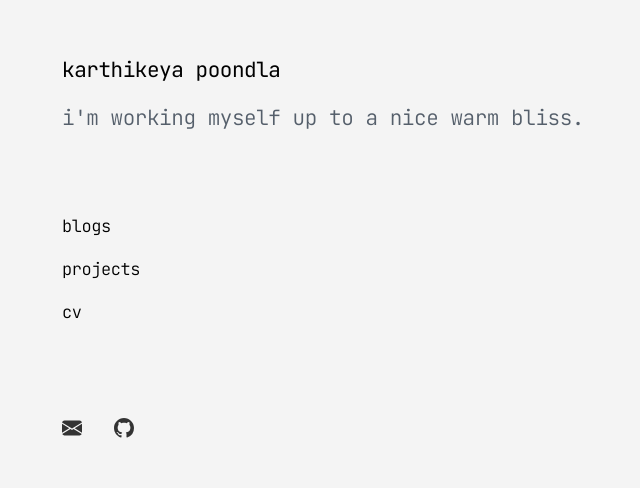
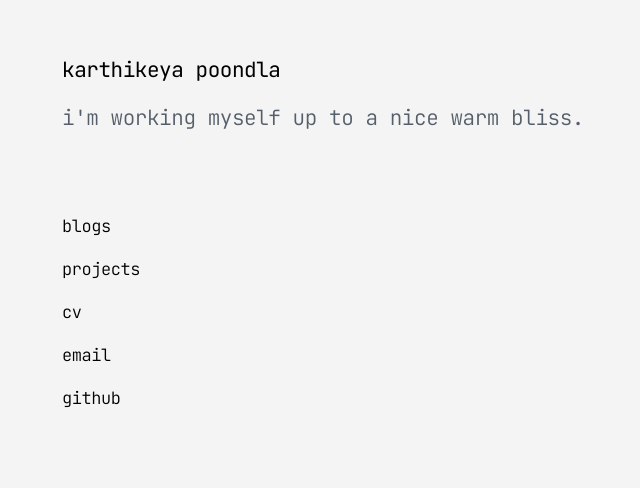
Before and after one commit to rthponder/rthponder.github.io, a plain HTML site: page index.html in a window 1280 px wide. Shown: the whole page, without its empty margins (144-784 px from the left). Drawn offline with Linux system fonts and the light colour scheme.

Commit message:
changes made

```diff
--- a/index.html
+++ b/index.html
@@ -25,29 +25,8 @@
       <h2><a href="blogs/">blogs</a></h2>
       <h2><a href="projects/">projects</a></h2>
       <h2><a href="https://drive.google.com/drive/folders/1bL3WJFdRoB_x13x3IDIvj0qOLh1s8nx0?usp=share_link" target="_blank">cv</a></h2>
+      <h2><a id="email-link" title="send me an email" aria-label="you can send me an email">email</a></h2>
+      <h2><a href="https://github.com/rthponder" title="github" target="_blank" aria-label="my github profile">github</a></h2>
   </main>
-
-  <footer>
-  <a id="email-link" title="send me an email" aria-label="you can send me an email">
-    <svg xmlns="http://www.w3.org/2000/svg" width="20" height="20" fill="currentColor" class="bi bi-envelope-fill" viewBox="0 0 16 16">
-      <path d="M.05 3.555A2 2 0 0 1 2 2h12a2 2 0 0 1 1.95 1.555L8 8.414zM0 4.697v7.104l5.803-3.558zM6.761 8.83l-6.57 4.027A2 2 0 0 0 2 14h12a2 2 0 0 0 1.808-1.144l-6.57-4.027L8 9.586zm3.436-.586L16 11.801V4.697z"/>
-    </svg>
-  </a>
-
-  <a href="https://github.com/rthponder" title="github" target="_blank" aria-label="my github profile">
-    <svg xmlns="http://www.w3.org/2000/svg" width="20" height="20" fill="currentColor" class="bi bi-github" viewBox="0 0 16 16">
-      <path d="M8 0C3.58 0 0 3.58 0 8c0 3.54 2.29 6.53 5.47 7.59.4.07.55-.17.55-.38
-      0-.19-.01-.82-.01-1.49-2.01.37-2.53-.49-2.69-.94-.09-.23-.48-.94-.82-1.13-.28-.15-.68-.52
-      -.01-.53.63-.01 1.08.58 1.23.82.72 1.21 1.87.87 2.33.66.07-.52.28-.87.51-1.07
-      -1.78-.2-3.64-.89-3.64-3.95 0-.87.31-1.59.82-2.15
-      -.08-.2-.36-1.02.08-2.12 0 0 .67-.21 2.2.82
-      .64-.18 1.32-.27 2-.27s1.36.09 2 .27c1.53-1.04 2.2-.82
-      2.2-.82.44 1.1.16 1.92.08 2.12.51.56.82 1.27.82 2.15
-      0 3.07-1.87 3.75-3.65 3.95.29.25.54.73.54 1.48
-      0 1.07-.01 1.93-.01 2.2 0 .21.15.46.55.38A8.01 8.01 0 0 0 16 8c0-4.42-3.58-8-8-8"/>
-    </svg>
-  </a>
-
-</footer>
 </body>
 </html>
--- a/styles/style.css
+++ b/styles/style.css
@@ -67,36 +67,3 @@ a:hover {
   z-index: 10;
   text-decoration: none;
 }
-
-. skills {
-	display: flex;
-  gap: 1.5rem;
-  padding-top: 1.5rem;
-  justify-content: flex-start;
-}
-
-footer {
-  display: flex;
-  gap: 1.5rem;
-  padding-top: 1.5rem;
-  justify-content: flex-start;
-  color: #333;
-  font-size: 15px;
-}
-
-footer svg {
-  transition: all 0.3s ease;
-  cursor: pointer;
-}
-
-footer a {
-  color:#333;
-}
-
-footer a:hover {
-  color:#28A745;
-}
-
-footer a:hover svg {
-  transform: scale(1.2);
-}
```
Also changed, not shown: blogs/index.html (+0 -23 lines), projects/index.html (+0 -22 lines).
